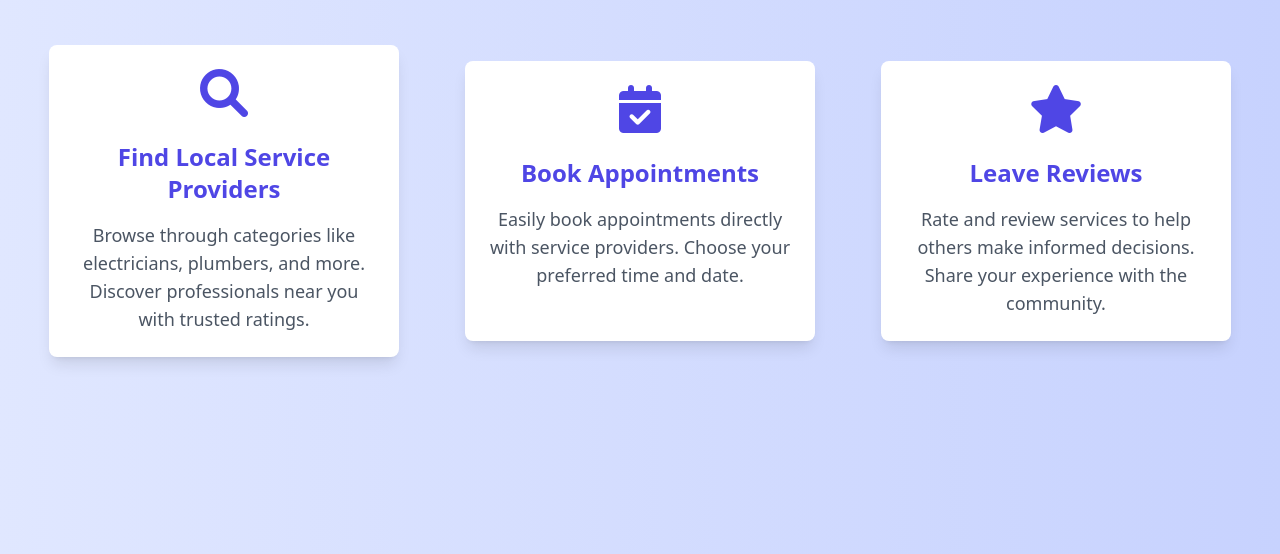
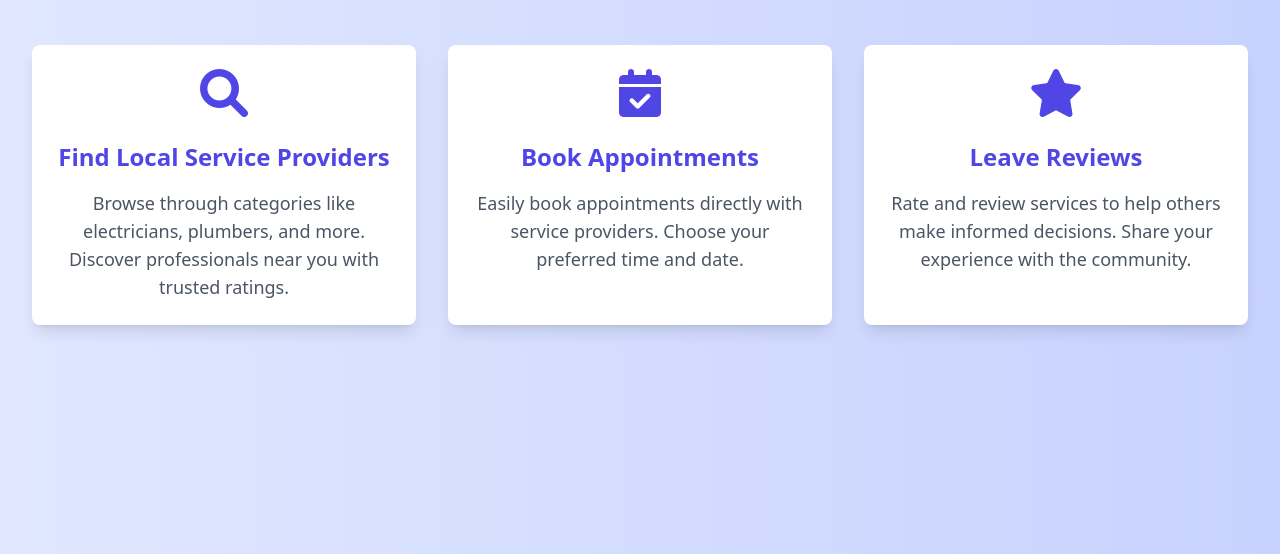
Before and after one commit to SanjanaGharat/Epics, a plain HTML site: page index.html in a window 1280 px wide. Shown: the part 723-1277 px from the top of the page. Drawn offline with nearby package versions, Linux system fonts and the light colour scheme.

Commit message:
home page changes

```diff
--- a/index.html
+++ b/index.html
@@ -125,9 +125,9 @@
       <p class="text-lg mt-4 text-gray-700 animate__animated animate__fadeInUp animate__delay-1s">Easily discover, book, and review trusted local service providers.</p>
     </div>
     <!-- Grid for Cards with Responsive Layout -->
-    <div class="grid grid-cols-1 sm:grid-cols-1 md:grid-cols-3 gap-8 justify-center items-center">
+    <div class="grid grid-cols-1 sm:grid-cols-1 md:grid-cols-3 gap-8 justify-center items-stretch">
       <!-- Find Local Providers -->
-      <div class="text-center p-6 bg-white rounded-lg shadow-lg transform transition duration-500 hover:scale-105 hover:shadow-xl animate__animated animate__fadeInUp animate__delay-2s mx-auto" style="max-width: 350px; min-height: 280px;">
+      <div class="text-center p-6 bg-white rounded-lg shadow-lg transform transition duration-500 hover:scale-105 hover:shadow-xl animate__animated animate__fadeInUp animate__delay-2s mx-auto h-full max-w-xs sm:max-w-sm md:max-w-md">
         <div class="text-indigo-600 text-5xl mb-6">
           <i class="fas fa-search"></i>
         </div>
@@ -135,7 +135,7 @@
         <p class="text-lg text-gray-600">Browse through categories like electricians, plumbers, and more. Discover professionals near you with trusted ratings.</p>
       </div>
       <!-- Book Appointments -->
-      <div class="text-center p-6 bg-white rounded-lg shadow-lg transform transition duration-500 hover:scale-105 hover:shadow-xl animate__animated animate__fadeInUp animate__delay-3s mx-auto" style="max-width: 350px; min-height: 280px;">
+      <div class="text-center p-6 bg-white rounded-lg shadow-lg transform transition duration-500 hover:scale-105 hover:shadow-xl animate__animated animate__fadeInUp animate__delay-3s mx-auto h-full max-w-xs sm:max-w-sm md:max-w-md">
         <div class="text-indigo-600 text-5xl mb-6">
           <i class="fas fa-calendar-check"></i>
         </div>
@@ -143,7 +143,7 @@
         <p class="text-lg text-gray-600">Easily book appointments directly with service providers. Choose your preferred time and date.</p>
       </div>
       <!-- Leave Reviews -->
-      <div class="text-center p-6 bg-white rounded-lg shadow-lg transform transition duration-500 hover:scale-105 hover:shadow-xl animate__animated animate__fadeInUp animate__delay-4s mx-auto" style="max-width: 350px; min-height: 280px;">
+      <div class="text-center p-6 bg-white rounded-lg shadow-lg transform transition duration-500 hover:scale-105 hover:shadow-xl animate__animated animate__fadeInUp animate__delay-4s mx-auto h-full max-w-xs sm:max-w-sm md:max-w-md">
         <div class="text-indigo-600 text-5xl mb-6">
           <i class="fas fa-star"></i>
         </div>
```
